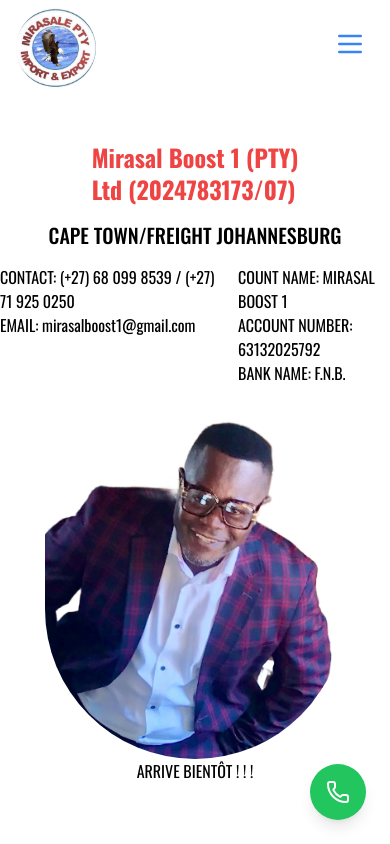
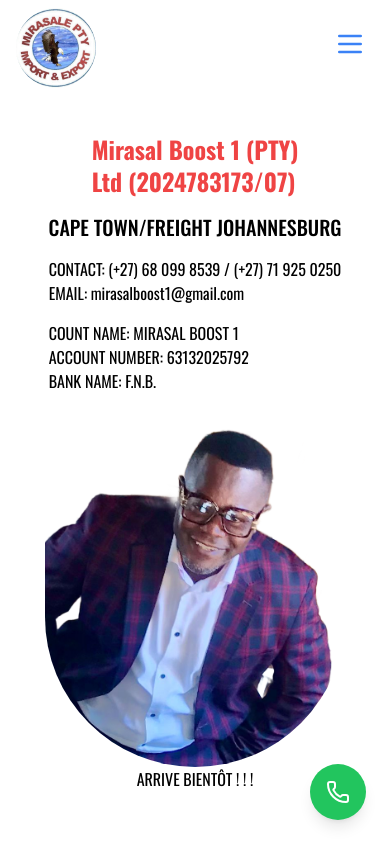
Before and after one commit to altrono/mirasal-pty, a Next.js app: page / in a window 390 px wide. Built offline with nearby package versions, Linux system fonts and the light colour scheme.

Commit message:
WHatsap button

```diff
--- a/app/components/header.tsx
+++ b/app/components/header.tsx
@@ -73,7 +73,7 @@
       </div>
 
       {/* Main Header */}
-      <div className="bg-white ">
+      <div className="bg-transparent ">
         <div className="container mx-auto px-4">
           <div className="flex justify-between items-center">
             {/* Logo */}
--- a/app/page.tsx
+++ b/app/page.tsx
@@ -12,7 +12,7 @@
         <h1 className="text-2xl font-bold text-red-500">Mirasal Boost 1 (PTY) <br />
         Ltd (2024783173/07)</h1>
         <h2 className="text-black font-medium text-xl my-4">CAPE TOWN/FREIGHT JOHANNESBURG </h2>
-        <div className="flex gap-4">
+        <div className="flex flex-col md:flex-row gap-4">
           <div className="flex flex-col">
             <p className="text-black">CONTACT: (+27) 68 099 8539 / (+27) 71 925 0250 </p>
             <p className="text-black">EMAIL: mirasalboost1@gmail.com</p>
```
